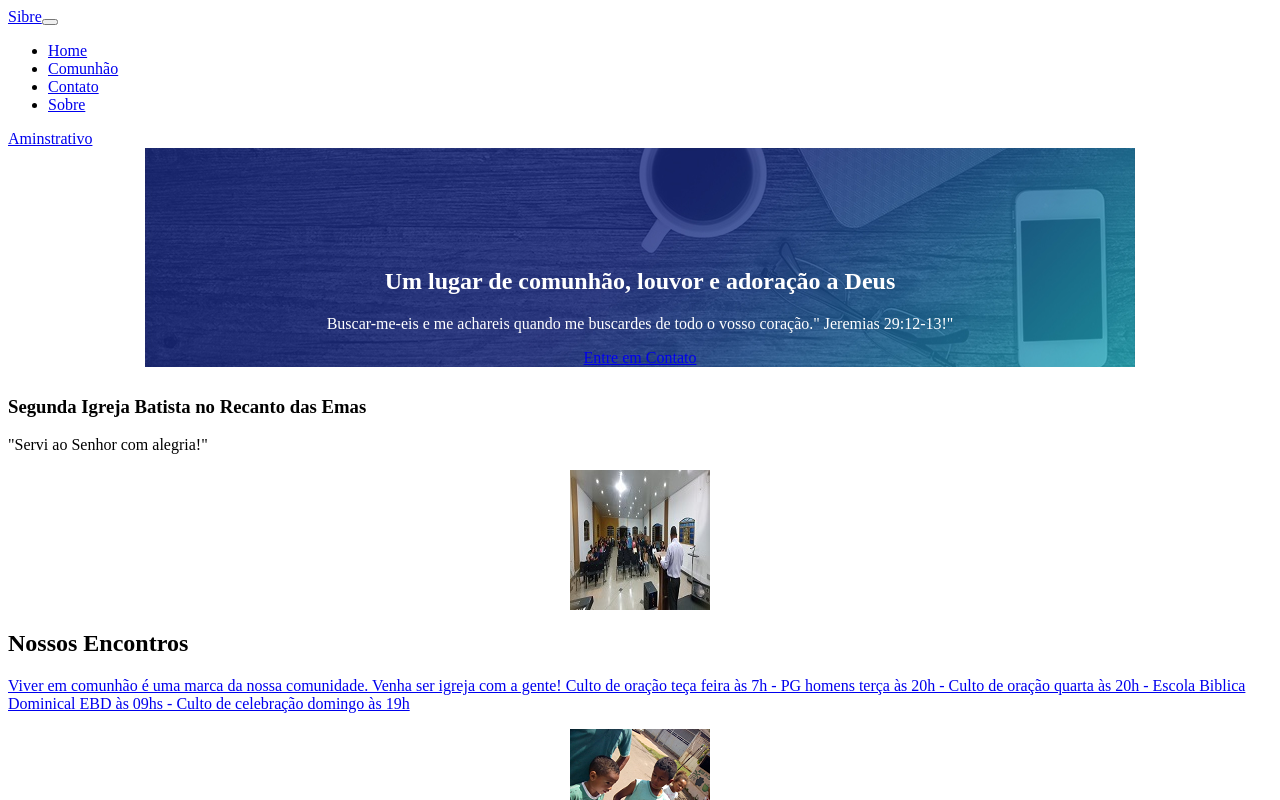
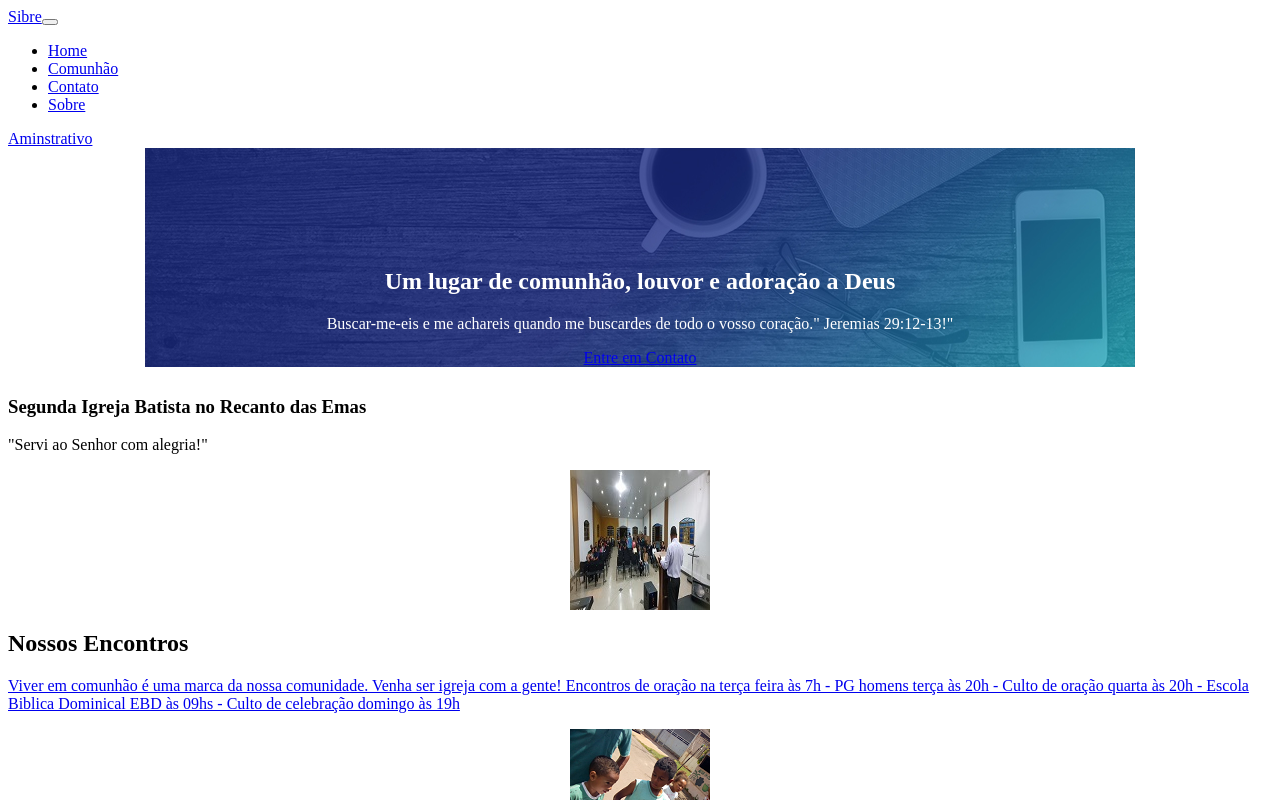
Before and after one commit to Ernilson/Ernilson-front2-sibre-react-next, a Next.js app: page / in a window 1280 px wide. Shown: the top 800 px of the page. Built offline with nearby package versions, Linux system fonts and the light colour scheme.

Commit message:
encontros

```diff
--- a/pages/index.js
+++ b/pages/index.js
@@ -82,7 +82,7 @@ function Home({ data }) {
                             <Link href="/comunhao">
                                 <a className="btn btn-light"><p>Viver em comunhão é uma marca da nossa comunidade.
                                 Venha ser igreja com a gente!
-                                Culto de oração teça feira às 7h -
+                                Encontros de oração na terça feira às 7h -
                                 PG homens terça às 20h -
                                 Culto de oração quarta às 20h -
                                 Escola Biblica Dominical EBD às 09hs -
```
